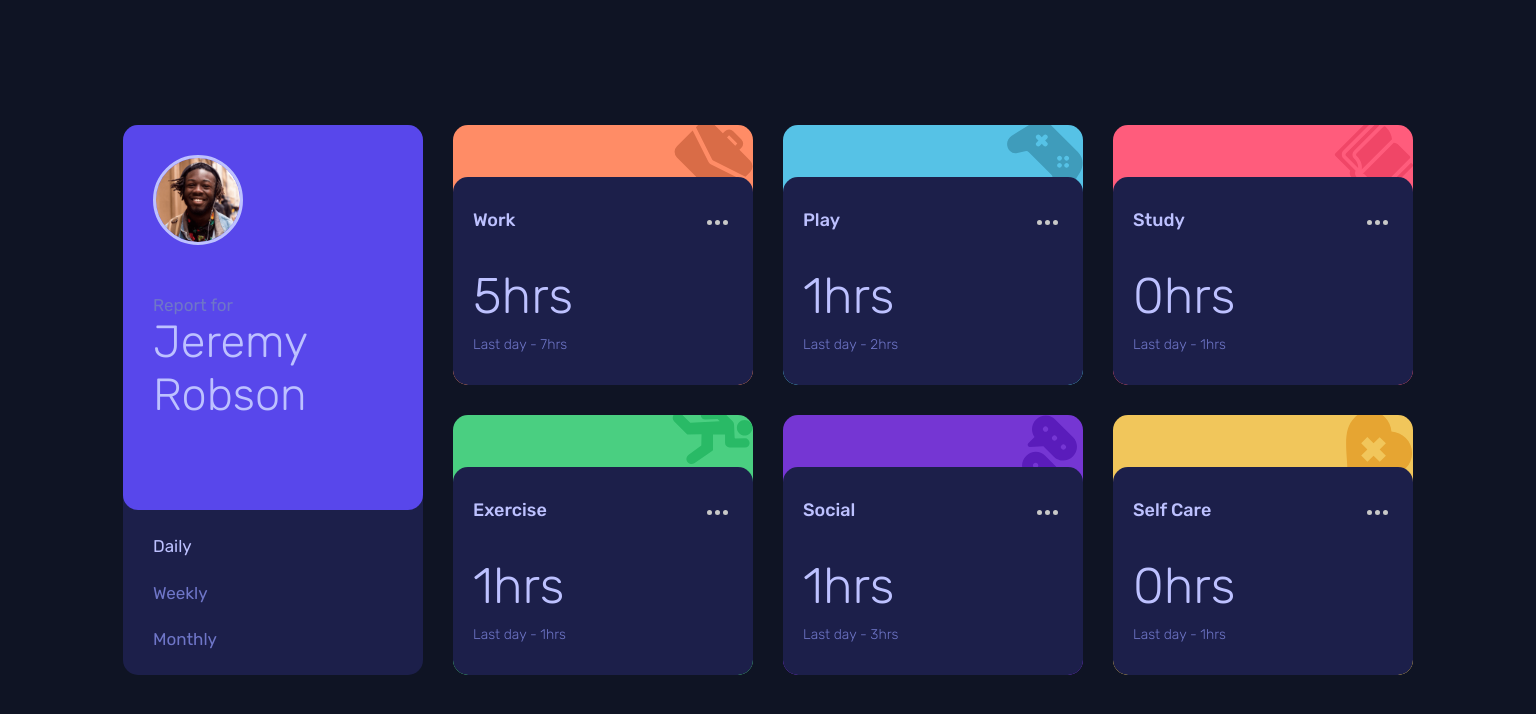
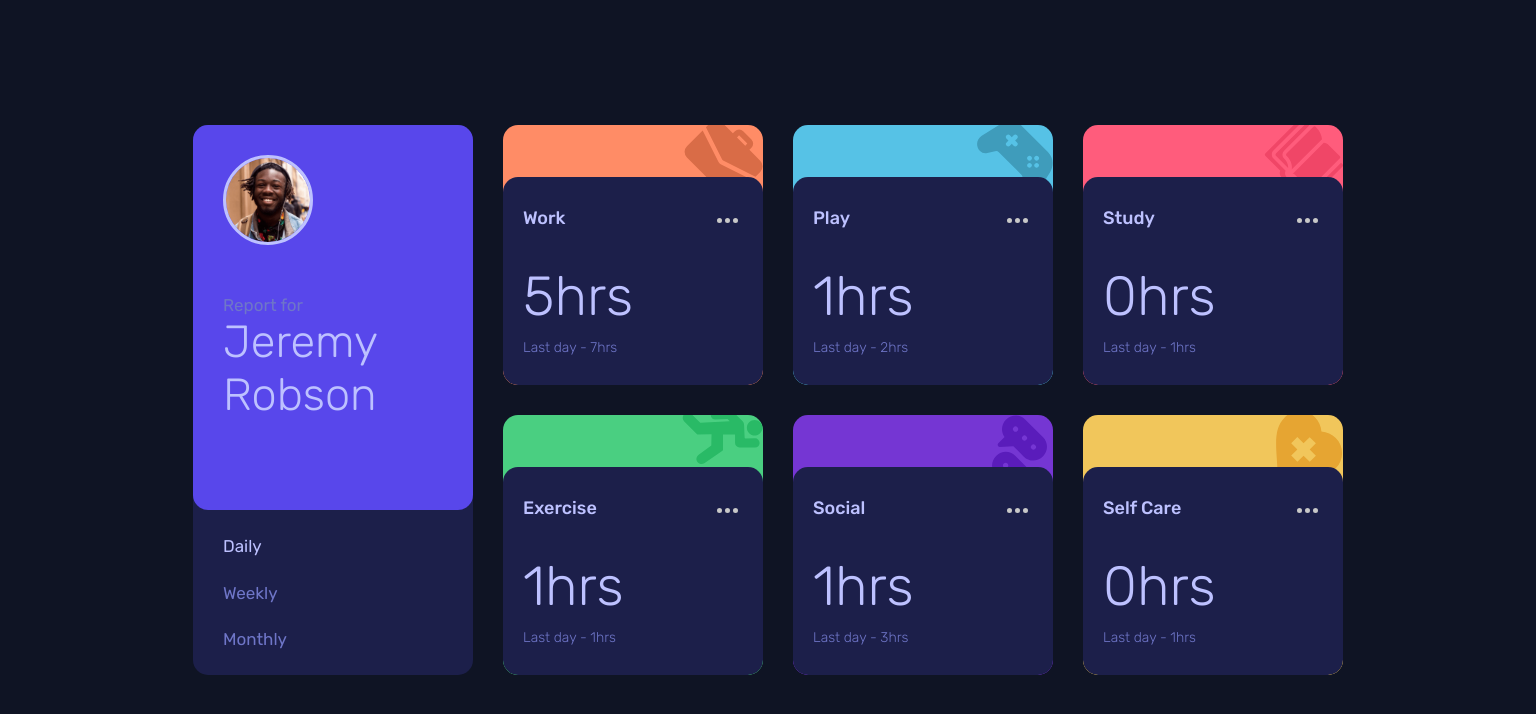
Before and after one commit to LucasTamaya/TimeTrackingDashboardReactJS, a React (Create React App) app: page / in a window 1536 px wide. Shown: the top 714 px of the page. Built offline with nearby package versions, Linux system fonts and the light colour scheme.

Commit message:
Petite retouche au niveau des dimensions

```diff
--- a/src/style/css/style.css
+++ b/src/style/css/style.css
@@ -274,6 +274,7 @@ img {
   }
 
   .main-grid-container {
+    width: 280px;
     height: 550px;
   }
 
@@ -312,68 +313,62 @@ img {
   }
 
   .work {
-    width: 300px;
-    height: 150px;
+    width: 260px;
+    height: 260px;
     background-color: #ff8c66;
     border-radius: 15px;
     position: relative;
     overflow: hidden;
-    height: 260px;
     grid-area: work;
   }
 
   .play {
-    width: 300px;
-    height: 150px;
+    width: 260px;
+    height: 260px;
     background-color: #56c2e6;
     border-radius: 15px;
     position: relative;
     overflow: hidden;
-    height: 260px;
     grid-area: play;
   }
 
   .study {
-    width: 300px;
-    height: 150px;
+    width: 260px;
+    height: 260px;
     background-color: #ff5c7c;
     border-radius: 15px;
     position: relative;
     overflow: hidden;
-    height: 260px;
     grid-area: study;
   }
 
   .exercise {
-    width: 300px;
-    height: 150px;
+    width: 260px;
+    height: 260px;
     background-color: #4acf81;
     border-radius: 15px;
     position: relative;
     overflow: hidden;
-    height: 260px;
     grid-area: exercise;
   }
 
   .social {
-    width: 300px;
-    height: 150px;
+    width: 260px;
+    height: 260px;
     background-color: #7536d3;
     border-radius: 15px;
     position: relative;
     overflow: hidden;
-    height: 260px;
     grid-area: social;
   }
 
   .self-care {
-    width: 300px;
-    height: 150px;
+    width: 260px;
+    height: 260px;
     background-color: #f1c65b;
     border-radius: 15px;
     position: relative;
     overflow: hidden;
-    height: 260px;
     grid-area: self-care;
   }
 
@@ -388,7 +383,7 @@ img {
     row-gap: 10px;
   }
   .item-bottom p:first-child {
-    font-size: 5rem;
+    font-size: 5.5rem;
   }
 }
 
--- a/src/style/scss/style.scss
+++ b/src/style/scss/style.scss
@@ -158,32 +158,32 @@ img{
 }
 
 .work{
-    @include gridItems($primary-clr-two);
+    @include gridItemsSmall($primary-clr-two);
     grid-area: work;
 }
 
 .play{
-    @include gridItems($primary-clr-three);
+    @include gridItemsSmall($primary-clr-three);
     grid-area: play;
 }
 
 .study{
-    @include gridItems($primary-clr-four);
+    @include gridItemsSmall($primary-clr-four);
     grid-area: study;
 }
 
 .exercise{
-    @include gridItems($primary-clr-five);
+    @include gridItemsSmall($primary-clr-five);
     grid-area: exercise;
 }
 
 .social{
-    @include gridItems($primary-clr-six);
+    @include gridItemsSmall($primary-clr-six);
     grid-area: social;
 }
 
 .self-care{
-    @include gridItems($primary-clr-seven);
+    @include gridItemsSmall($primary-clr-seven);
     grid-area: self-care;
 }
 
@@ -269,6 +269,7 @@ img{
     }
 
     .main-grid-container{
+        width: 280px;
         height: 550px;
     }
 
@@ -316,38 +317,32 @@ img{
     }
 
     .work{
-        @include gridItems($primary-clr-two);
-        height: 260px;
+        @include gridItemsLarge($primary-clr-two);
         grid-area: work;
     }
 
     .play{
-        @include gridItems($primary-clr-three);
-        height: 260px;
+        @include gridItemsLarge($primary-clr-three);
         grid-area: play;
     }
 
     .study{
-        @include gridItems($primary-clr-four);
-        height: 260px;
+        @include gridItemsLarge($primary-clr-four);
         grid-area: study;
     }
 
     .exercise{
-        @include gridItems($primary-clr-five);
-        height: 260px;
+        @include gridItemsLarge($primary-clr-five);
         grid-area: exercise;
     }
 
     .social{
-        @include gridItems($primary-clr-six);
-        height: 260px;
+        @include gridItemsLarge($primary-clr-six);
         grid-area: social;
     }
 
     .self-care{
-        @include gridItems($primary-clr-seven);
-        height: 260px;
+        @include gridItemsLarge($primary-clr-seven);
         grid-area: self-care;
     }
 
@@ -362,7 +357,7 @@ img{
         row-gap: 10px;
         p{
             &:first-child{
-                font-size: 5rem;
+                font-size: 5.5rem;
             }
         }
     }
```
Also changed, not shown: src/style/scss/_mixins.scss (+9 -11 lines), 1 other file (tests, documents, lock files or other folders).
